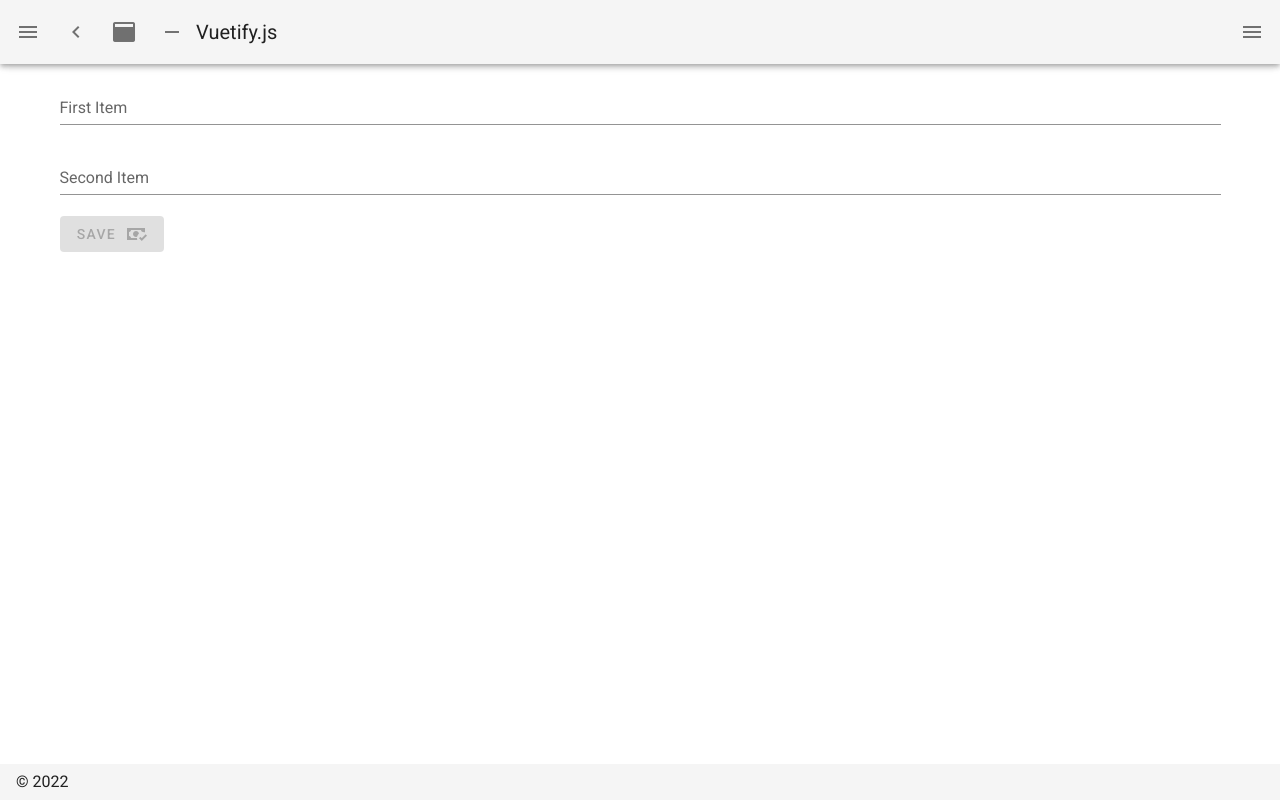
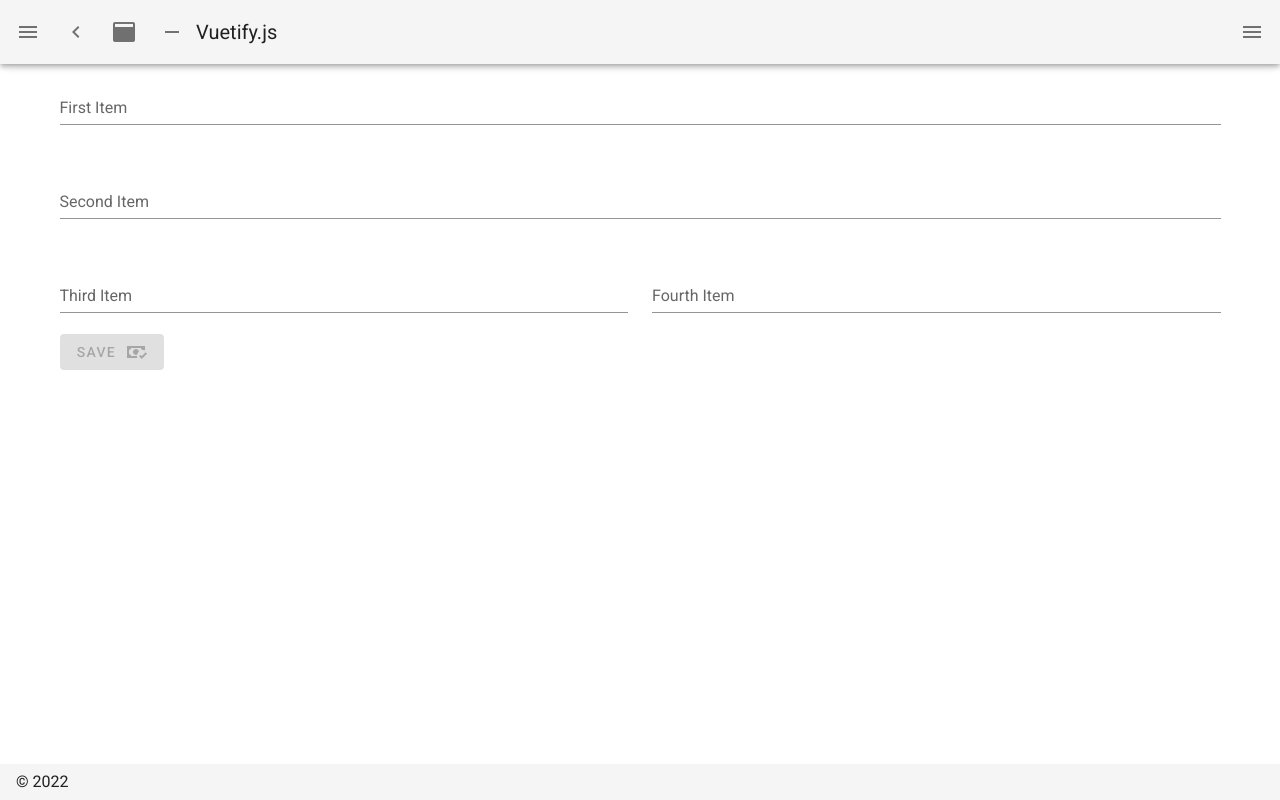
Before and after one commit to kennethsolomon/tlc-inventory-system, a Nuxt app: page / in a window 1280 px wide. Built offline with nearby package versions, Linux system fonts and the light colour scheme.

Commit message:
dynamic field ang grid

```diff
--- a/components/form/index.vue
+++ b/components/form/index.vue
@@ -1,9 +1,11 @@
 <template>
   <ValidationObserver ref="observer" v-slot="{ valid, invalid }">
     <form @submit.prevent="onSubmit">
-      <div
+      <v-row>
+        <v-col
           v-for="field in fields"
           :key="field.name"
+          :cols="12 / field.cols"
         >
           <Input
             :valid="valid"
@@ -12,13 +14,10 @@
             :type="field.type"
             :rules="field.rules"
           />
-      </div>
-        <v-btn
-          type="submit"
-          :color="button.color"
-          :disabled="invalid"
-        >
-          {{button.btn_name}} <v-icon class="ml-2">{{button.icon}}</v-icon>
+        </v-col>
+      </v-row>
+      <v-btn type="submit" :color="button.color" :disabled="invalid">
+        {{ button.btn_name }} <v-icon class="ml-2">{{ button.icon }}</v-icon>
       </v-btn>
     </form>
   </ValidationObserver>
@@ -26,19 +25,18 @@
 
 <script>
 export default {
-  data: () => ({
-  }),
+  data: () => ({}),
   props: {
     button: Object, //color, btn_name, icon
     fields: Array, //rules, title, type
   },
   methods: {
     onSubmit(values) {
-      console.log(values.target.elements)
+      console.log(values.target.elements);
       // const { first_item } =  values.target.elements
       // console.log(first_item.', vaues)
-    }
-  }
+    },
+  },
 };
 </script>
 
--- a/pages/index.vue
+++ b/pages/index.vue
@@ -1,39 +1,48 @@
 <template>
-  <Form
-    :fields="fields"
-    :button="button"
-  />
-
+  <Form :fields="fields" :button="button" />
 </template>
 
 <script>
-
-    // button: Object, //color, btn_name, icon
-    // fields: Array, //rules, name,title
+// button: Object, //color, btn_name, icon
+// fields: Array, //rules, name,title
 export default {
-  name: 'IndexPage',
+  name: "IndexPage",
   data: () => ({
-    fields:
-    [
+    fields: [
       {
-        name: 'first_item',
-        title: 'First Item',
-        rules: 'required',
-        type: 'text',
+        cols: 1,
+        name: "first_item",
+        title: "First Item",
+        rules: "required",
+        type: "text",
       },
       {
-        name: 'second_item',
-        title: 'Second Item',
-        rules: 'required',
-        type: 'text',
+        cols: 1,
+        name: "second_item",
+        title: "Second Item",
+        rules: "required",
+        type: "text",
       },
-
+      {
+        cols: 2,
+        name: "third_item",
+        title: "Third Item",
+        rules: "required",
+        type: "text",
+      },
+      {
+        cols: 2,
+        name: "fourth_item",
+        title: "Fourth Item",
+        rules: "required",
+        type: "text",
+      },
     ],
     button: {
       color: "success",
-      btn_name: 'Save',
-      icon: 'mdi-cash-check'
-    }
-  })
-}
+      btn_name: "Save",
+      icon: "mdi-cash-check",
+    },
+  }),
+};
 </script>
```
Lines whose indentation alone changed are shown as unchanged.
